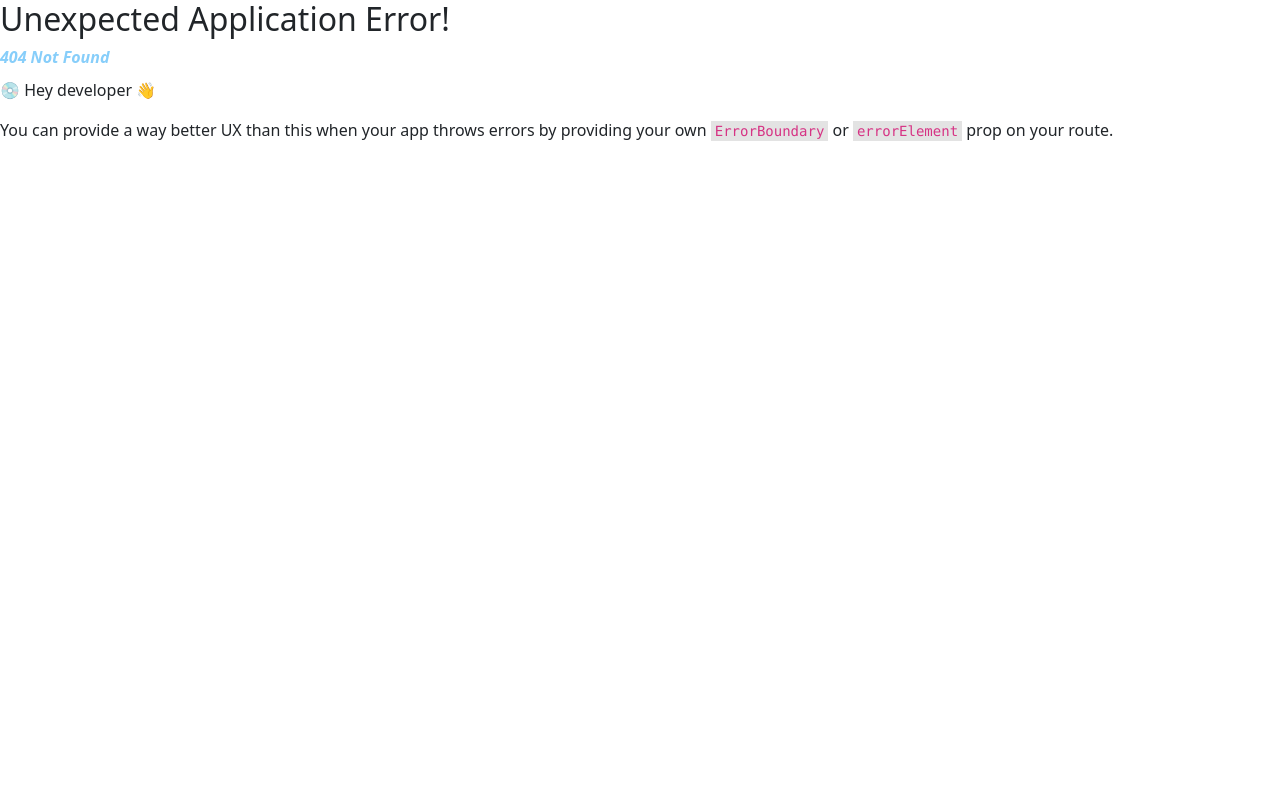
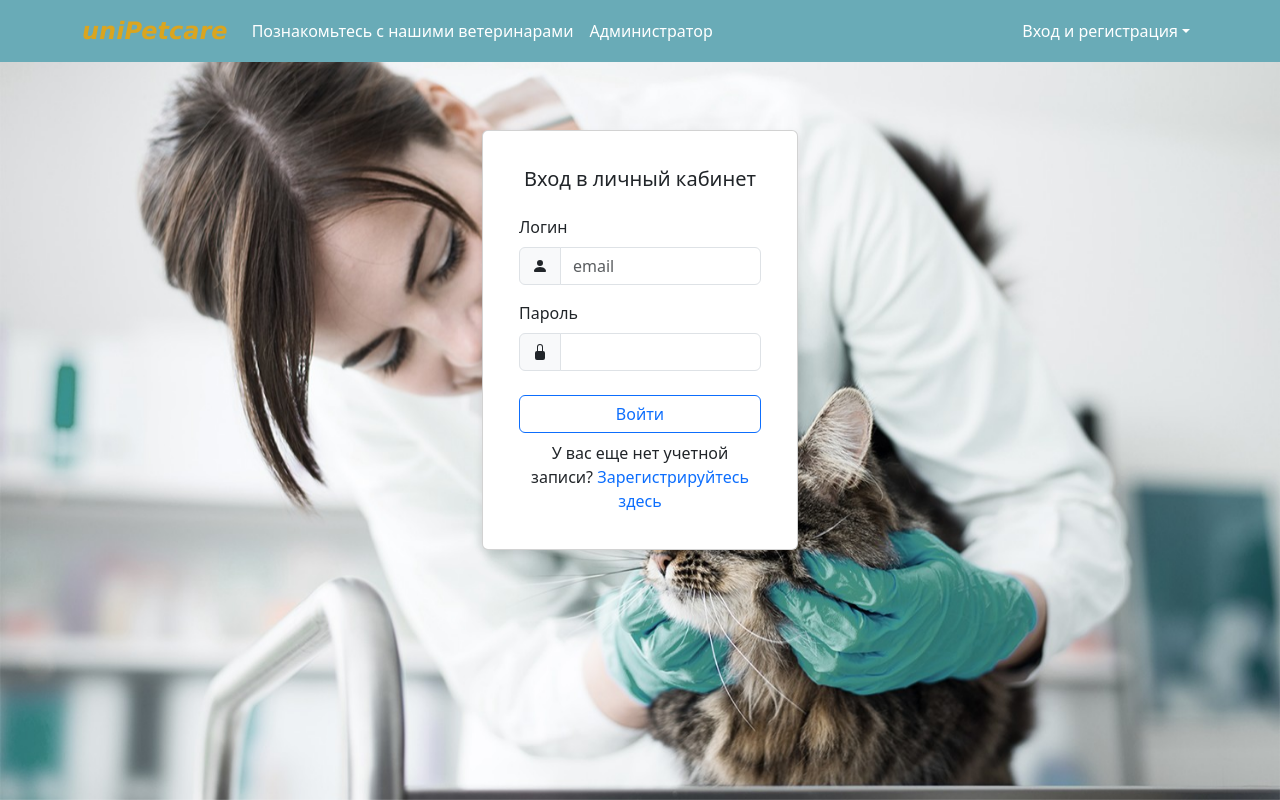
Before and after one commit to Oleg-Toropov/pet-care-appointment-frontend, a React (Vite) app: page /login in a window 1280 px wide. Before the commit this address had no page. Built offline with nearby package versions, Linux system fonts and the light colour scheme.

Commit message:
Create login form
- Added a new folder auth inside the components directory
- Created Login.jsx component in the auth folder with the implementation of the login form

```diff
--- a/src/App.jsx
+++ b/src/App.jsx
@@ -12,6 +12,7 @@ import RootLayout from "./components/layout/RootLayout";
 import BookAppointment from "./components/appointment/BookAppointment";
 import Veterinarian from "./components/veterinarian/Veterinarian";
 import UserRegistration from "./components/user/UserRegistration";
+import Login from "./components/auth/Login";
 
 function App() {
   const router = createBrowserRouter(
@@ -27,7 +28,9 @@ function App() {
           path="/veterinarian/:vetId/veterinarian"
           element={<Veterinarian />}
         />
+
         <Route path="/register-user" element={<UserRegistration />} />
+        <Route path="/login" element={<Login />} />
       </Route>
     )
   );
--- /dev/null
+++ b/src/components/auth/Login.jsx
@@ -0,0 +1,90 @@
+import { useState } from "react";
+import { BsPersonFill, BsLockFill } from "react-icons/bs";
+import {
+  Container,
+  Row,
+  Col,
+  Card,
+  Form,
+  Button,
+  InputGroup,
+} from "react-bootstrap";
+import { Link } from "react-router-dom";
+
+const Login = () => {
+  const [credentials, setCredentials] = useState({
+    email: "",
+    password: "",
+  });
+
+  const handleInputChange = (e) => {
+    const { name, value } = e.target;
+    setCredentials((prevState) => ({
+      ...prevState,
+      [name]: value,
+    }));
+  };
+  return (
+    <Container className="mt-5">
+      <Row className="justify-content-center">
+        <Col sm={4}>
+          <Card>
+            <Card.Body>
+              <Card.Title className="text-center mb-4">
+                Вход в личный кабинет
+              </Card.Title>
+              <Form>
+                <Form.Group className="mb-3" controlId="username">
+                  <Form.Label>Логин</Form.Label>
+                  <InputGroup>
+                    <InputGroup.Text>
+                      <BsPersonFill />
+                    </InputGroup.Text>
+
+                    <Form.Control
+                      type="text"
+                      name="email"
+                      value={credentials.email}
+                      onChange={handleInputChange}
+                      placeholder="email"
+                    />
+                  </InputGroup>
+                </Form.Group>
+
+                <Form.Group className="mb-4" controlId="password">
+                  <Form.Label>Пароль</Form.Label>
+                  <InputGroup>
+                    <InputGroup.Text>
+                      <BsLockFill />
+                    </InputGroup.Text>
+                    <Form.Control
+                      type="password"
+                      name="password"
+                      value={credentials.password}
+                      onChange={handleInputChange}
+                    />
+                  </InputGroup>
+                </Form.Group>
+                <Button
+                  variant="outline-primary"
+                  type="submit"
+                  className="w-100"
+                >
+                  Войти
+                </Button>
+              </Form>
+              <div className="text-center mt-2">
+                У вас еще нет учетной записи?{" "}
+                <Link to={"/register-user"} style={{ textDecoration: "none" }}>
+                  Зарегистрируйтесь здесь
+                </Link>
+              </div>
+            </Card.Body>
+          </Card>
+        </Col>
+      </Row>
+    </Container>
+  );
+};
+
+export default Login;
```
